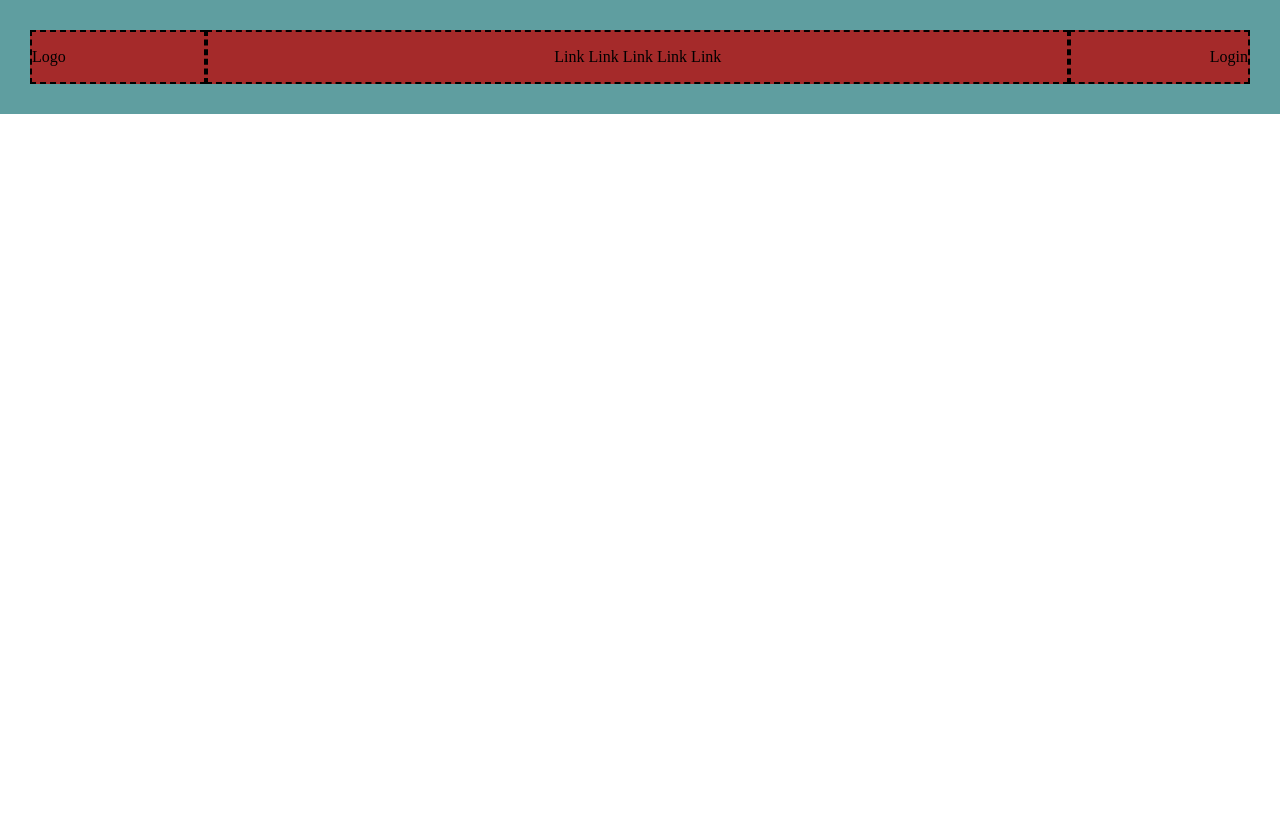
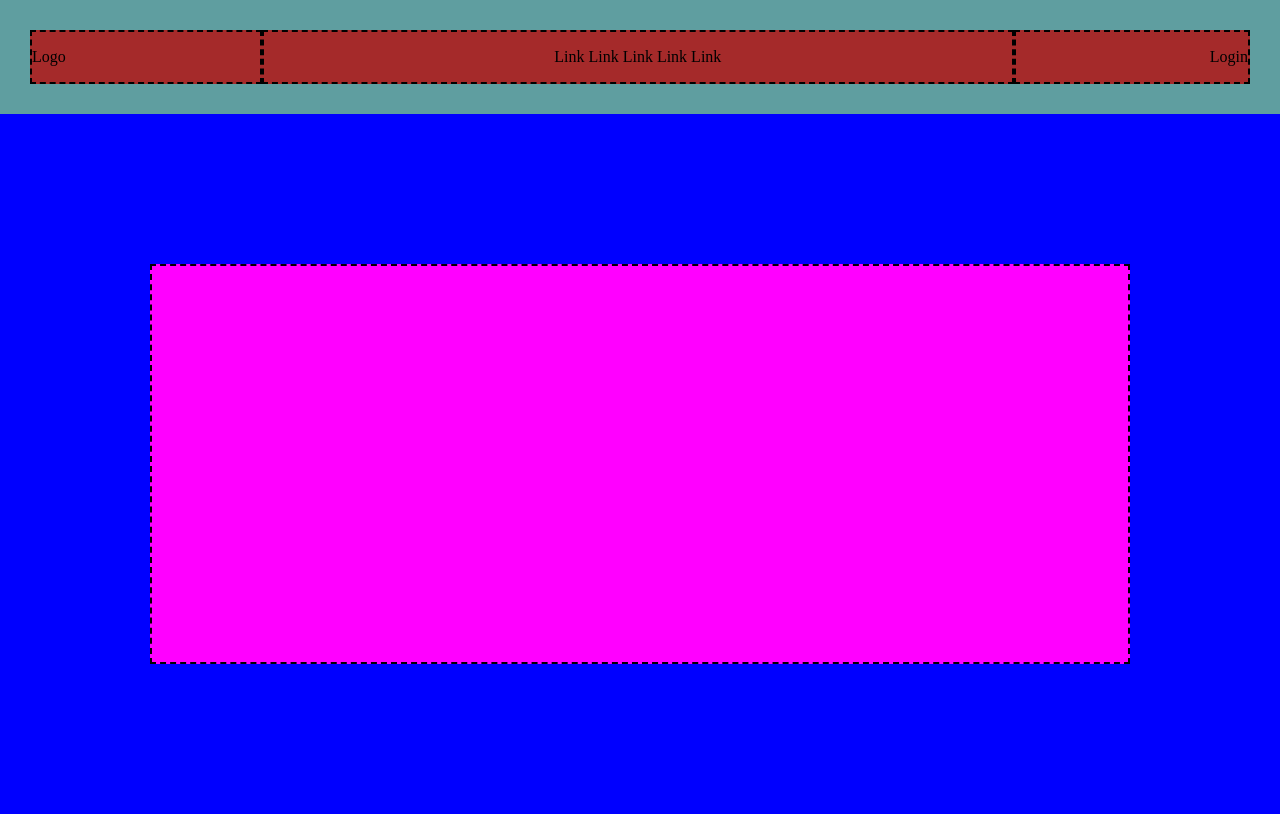
Before and after one commit to Murru00/html-css-struttura-discord, a plain HTML site: page index.html in a window 1280 px wide. Drawn offline with Linux system fonts and the light colour scheme.

Commit message:
add main-layout

```diff
--- a/css/style.css
+++ b/css/style.css
@@ -27,7 +27,7 @@ header{
 
 .header-center{
 
-    flex-grow: 5;
+    flex-grow: 3;
     background-color: brown;
     border: 2px dashed black;
     text-align: center;
@@ -44,3 +44,19 @@ header{
     text-align: right;
 
 }
+
+main{
+    padding: 10px;
+    background-color: blue;
+}
+
+.Layout{
+    display: flex;
+    background-color: fuchsia;
+    min-height: 400px;
+    border: 2px dashed black;
+    align-items: center;
+    align-content: center;
+    margin: 140px;
+
+}
--- a/index.html
+++ b/index.html
@@ -13,6 +13,10 @@
 
 </header>
 <body>
+    <main>
+        <div class="Layout"></div>
+    </main>
+
 
 </body>
 </html>
```
